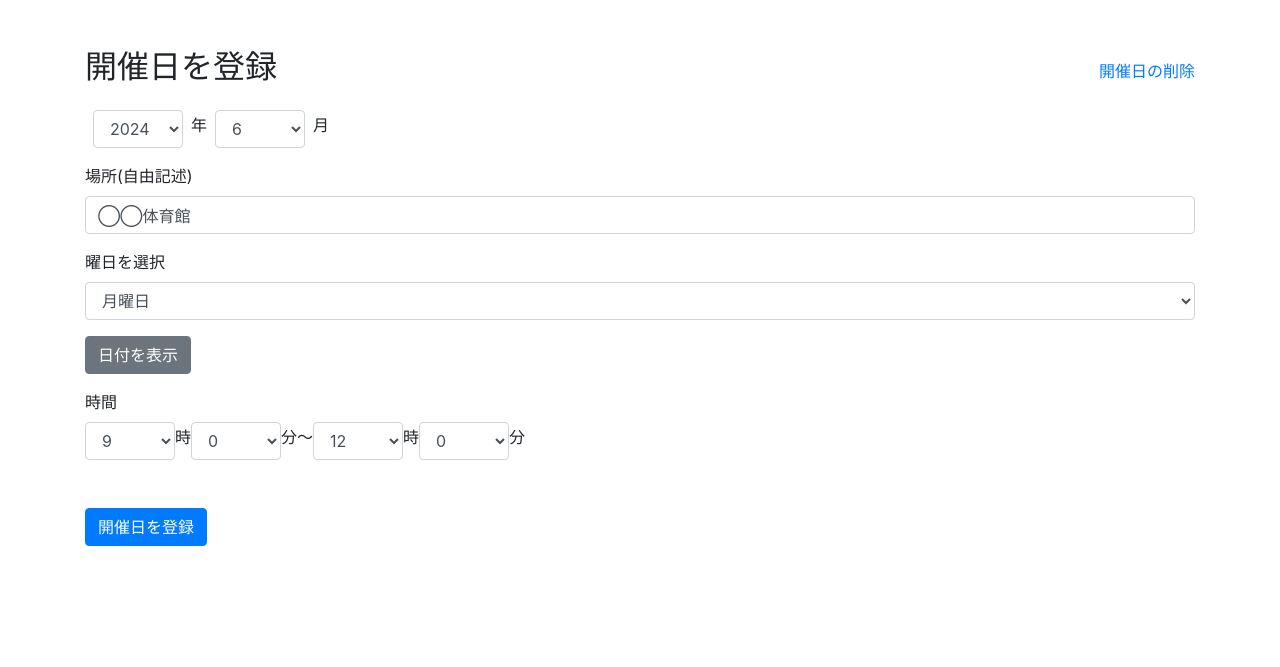
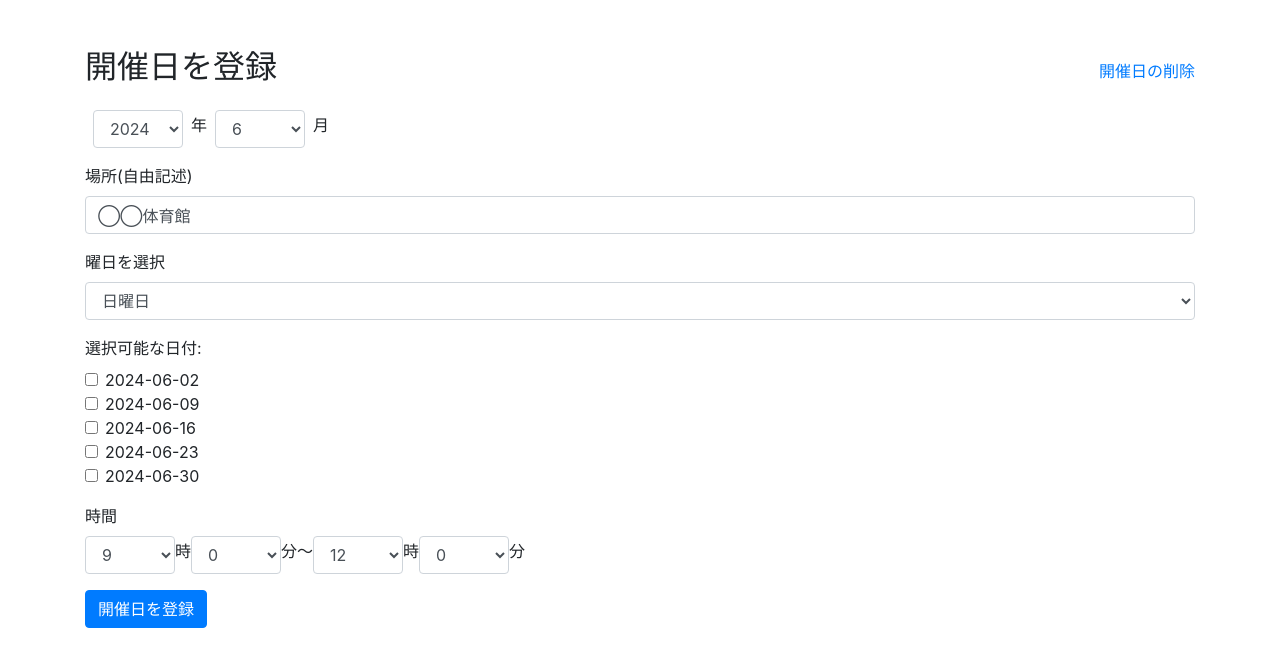
Before and after one commit to shingaryu/water-server-be, a Flask app: page /events/register in a window 1280 px wide. Shown: the top 667 px of the page. Run offline with Flask 2, Linux system fonts and the light colour scheme; parts of the project's set-up code (start-up, migrations or seed data) failed here and were passed over; some libraries are stand-ins or nearby versions.

Commit message:
日付を表示ボタンを廃止してリアルタイムで日付一覧を同期

```diff
--- a/main.py
+++ b/main.py
@@ -98,18 +98,16 @@ def events_register():
         session['location'] = request.form.get('location', '◯◯体育館')
         session['selected_year'] = int(request.form.get('selected_year', datetime.now().year))
         session['selected_month'] = int(request.form.get('selected_month', (datetime.now().month % 12) + 1))
-        session['selected_dayofweek'] = int(request.form.get('dayOfWeek', 0))
+        session['selected_dayofweek'] = int(request.form.get('dayOfWeek', 6))
+        # session['dates'] = request.form.get({}) # ユーザー入力で変更されないので不要
         session['start_hour'] = int(request.form['start_hour'])
         session['start_minute'] = int(request.form['start_minute'])
         session['end_hour'] = int(request.form['end_hour'])
         session['end_minute'] = int(request.form['end_minute'])
 
-        selected_dates = request.form.getlist('selected_dates')
+        selected_dates = request.form.getlist('selected_dates') # sessionに保存せず、送信してリロードしたら自然に消去
 
-        if 'show_dates' in request.form: # 日付を表示 クリック
-            session['dates'] = [date.strftime('%Y-%m-%d') for date in generate_dates(session['selected_year'], session['selected_month'], session['selected_dayofweek'])]
-            return redirect(url_for('events_register')) # -> GETリクエストへ
-        else:  # 選択した開催日を登録 クリック
+        if 'apply_button' in request.form:  # 選択した開催日を登録 クリック
             for date_str in selected_dates:
                 location = session.get('location', '◯◯体育館')
                 start_hour = session.get('start_hour', 0)
@@ -133,16 +131,20 @@ def events_register():
                     ]
                 }
                 insert_event(event_document)
-            session['dates'] = {}
+            session['selected_dayofweek'] = 6
+            session['dates'] = [date.strftime('%Y-%m-%d') for date in generate_dates(session['selected_year'], session['selected_month'], 6)]
             return redirect(url_for('events_register'))
+        else: # 年、月、曜日ドロップダウンの選択状態変更
+            session['dates'] = [date.strftime('%Y-%m-%d') for date in generate_dates(session['selected_year'], session['selected_month'], session['selected_dayofweek'])]
+            return redirect(url_for('events_register')) # -> GETリクエストへ
 
     # GETリクエスト(ページ読み込み時)
     return render_template('events_register.html',
         place=session.get('location', '◯◯体育館'),
         selected_year=session.get('selected_year', datetime.now().year),
         selected_month = session.get('selected_month', (datetime.now().month % 12) + 1),
-        selected_dayofweek = session.get('selected_dayofweek', 0),
-        dates=session.get('dates', {}),
+        selected_dayofweek = session.get('selected_dayofweek', 6),
+        dates=session.get('dates', [date.strftime('%Y-%m-%d') for date in generate_dates(datetime.now().year, (datetime.now().month % 12) + 1, 6)]),
         start_hour=session.get('start_hour', 9),
         start_minute=session.get('start_minute', 0),
         end_hour=session.get('end_hour', 12),
--- a/templates/events_register.html
+++ b/templates/events_register.html
@@ -25,13 +25,13 @@
     </div>
     <form method="POST">
         <div class="form-group d-flex align-items-center">
-            <select class="form-control mx-2 year-select" name="selected_year">
+            <select class="form-control mx-2 year-select" name="selected_year" onchange="submitForm()">
                 {% for year in range(2021, 2031) %}
                 <option value="{{ year }}" {% if year == selected_year %}selected{% endif %}>{{ year }}</option>
                 {% endfor %}
             </select>
             <label>年</label>
-            <select class="form-control mx-2 month-select" name="selected_month">
+            <select class="form-control mx-2 month-select" name="selected_month" onchange="submitForm()">
                 {% for month in range(1, 13) %}
                 <option value="{{ month }}" {% if month == selected_month %}selected{% endif %}>{{ month }}</option>
                 {% endfor %}
@@ -45,7 +45,7 @@
         <div class="form-group">
             <div class="form-group">
                 <label for="dayOfWeek">曜日を選択</label>
-                <select class="form-control" id="dayOfWeek" name="dayOfWeek">
+                <select class="form-control" id="dayOfWeek" name="dayOfWeek" onchange="submitForm()">
                     <option value="0" {% if 0 == selected_dayofweek %}selected{% endif %}>月曜日</option>
                     <option value="1" {% if 1 == selected_dayofweek %}selected{% endif %}>火曜日</option>
                     <option value="2" {% if 2 == selected_dayofweek %}selected{% endif %}>水曜日</option>
@@ -55,7 +55,6 @@
                     <option value="6" {% if 6 == selected_dayofweek %}selected{% endif %}>日曜日</option>
                 </select>
             </div>
-            <button type="submit" name="show_dates" class="btn btn-secondary">日付を表示</button>
             {% if dates %}
                 <div class="form-group mt-2">
                     <label>選択可能な日付:</label>
@@ -98,12 +97,16 @@
             </select>
             <label>分</label>
         </div>
-        <div class="mt-5">
-            <button type="submit" class="btn btn-primary ">開催日を登録</button>
+        <div>
+            <button type="submit" name="apply_button" class="btn btn-primary ">開催日を登録</button>
         </div>
     </form>
 </div>
-
+<script>
+function submitForm() {
+    document.querySelector('form').submit();  // フォームを送信
+}
+</script>
 <script src="https://code.jquery.com/jquery-3.3.1.slim.min.js"></script>
 <script src="https://cdnjs.cloudflare.com/ajax/libs/popper.js/1.14.7/umd/popper.min.js"></script>
 <script src="https://stackpath.bootstrapcdn.com/bootstrap/4.3.1/js/bootstrap.min.js"></script>
```
